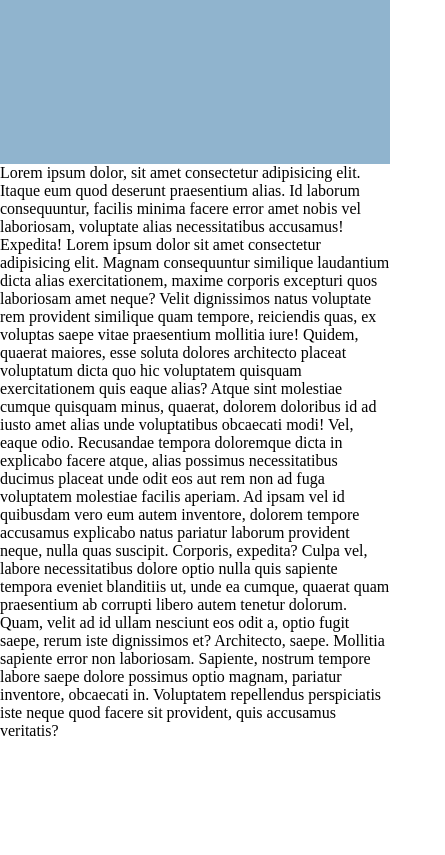
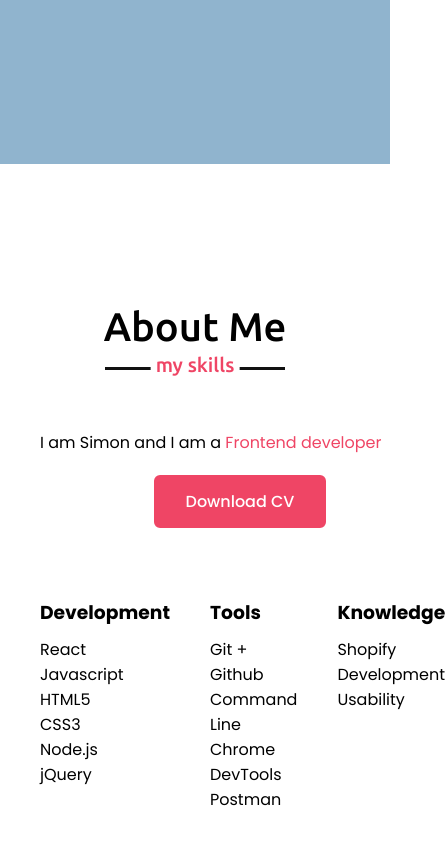
Before and after one commit to sunmengyue/personal-portfolio, a plain HTML site: page index.html in a window 390 px wide. Shown: the part 680-1535 px from the top of the page, 445 px wide, since content can reach past the window. Before the commit the page ends 1420 px from the top, so only its background shows below. Drawn offline with nearby package versions, Linux system fonts and the light colour scheme.

Commit message:
add media query to skills section

```diff
--- a/css/style.css
+++ b/css/style.css
@@ -8,7 +8,7 @@
 }
 
 .max-width {
-  max-width: 1300px;
+  /* max-width: 1300px; */
   padding: 0 80px;
   margin: auto;
 }
@@ -20,6 +20,7 @@
   padding: 30px 0;
   font-family: 'Ubuntu', sans-serif;
   transition: all 0.3s ease;
+  z-index: 99;
 }
 
 .navbar.sticky {
@@ -126,12 +127,119 @@
   background: none;
 }
 
+/* My Skills Section */
+section {
+  padding: 100px 0;
+}
+
+.skills {
+  font-family: 'Poppins', sans-serif;
+}
+
+.skills .title {
+  position: relative;
+  text-align: center;
+  font-size: 40px;
+  font-weight: 500;
+  margin-bottom: 60px;
+  padding-bottom: 20px;
+  font-family: 'Ubuntu', sans-serif;
+}
+
+.skills .title::before {
+  content: '';
+  position: absolute;
+  width: 180px;
+  bottom: 0px;
+  left: 50%;
+  height: 3px;
+  background: #111;
+  transform: translateX(-50%);
+}
+
+.skills .title::after {
+  content: 'my skills';
+  position: absolute;
+  font-size: 20px;
+  bottom: -12px;
+  left: 50%;
+  color: #ef4565;
+  padding: 5px;
+  background: #fff;
+  transform: translate(-50%);
+}
+
+.skills .about-content {
+  display: flex;
+}
+
+.skills .about-content .text {
+  width: 400px;
+  text-align: justify;
+}
+.skills .about-content .text span {
+  color: #ef4565;
+}
+
+.skills .about-content .left {
+  width: 30%;
+}
+
+.skills .about-content .left a {
+  display: inline-block;
+  font-weight: 500;
+  background-color: #ef4565;
+  color: #fff;
+  font-size: 20px;
+  padding: 12px 30px;
+  margin-top: 20px;
+  border-radius: 6px;
+  border: 2px solid #ef4565;
+  transition: all 0.3s ease;
+}
+
+.skills .about-content .text a:hover {
+  color: #ef4565;
+  background: none;
+}
+
+.skills .about-content .right {
+  display: grid;
+  grid-template-columns: 2fr 2fr 1fr;
+}
+
+.skills .about-content .right h3 {
+  margin-bottom: 10px;
+}
+
 /* Responsive media query */
-@media (max-width: 1104px) {
+@media (max-width: 1475px) {
+  .skills .about-content .right {
+    grid-template-columns: 1.75fr 1.75fr 0.9fr;
+    margin-left: 50px;
+  }
+}
+
+@media (max-width: 1300px) {
   .home .max-width {
     margin-left: 0px;
   }
+
+  .skills .about-content {
+    flex-direction: column;
+  }
+  .skills .about-content .left {
+    width: 400px;
+    text-align: center;
+    margin: 0 auto 70px;
+  }
+
+  .skills .about-content .right {
+    grid-template-columns: 1.5fr 1.5fr 0.5fr;
+    margin-left: 0px;
+  }
 }
+
 @media (max-width: 991px) {
   .max-width {
     padding: 0 50px;
@@ -183,6 +291,9 @@
     font-size: 23px;
     padding: 10px 30px;
   }
+  .max-width {
+    max-width: 800px;
+  }
 }
 
 @media (max-width: 690px) {
@@ -199,6 +310,9 @@
   .home .home-content a {
     font-size: 20px;
   }
+  .skills .about-content .left a {
+    font-size: 1rem;
+  }
 }
 @media (max-width: 500px) {
   .home .home-content .text-2 {
@@ -207,4 +321,10 @@
   .home .home-content .text-3 {
     font-size: 27px;
   }
+  .skills .about-content .right {
+    gap: 2.5rem;
+  }
+  .skills .max-width {
+    padding: 40px;
+  }
 } ;
--- a/index.html
+++ b/index.html
@@ -28,8 +28,8 @@
         </div>
         <ul class="menu">
           <li class="nav__item"><a href="#">Home</a></li>
+          <li class="nav__item"><a href="#">My Skills</a></li>
           <li class="nav__item"><a href="#">Projects</a></li>
-          <li class="nav__item"><a href="#">About</a></li>
           <li class="nav__item"><a href="#">Contact</a></li>
         </ul>
         <div class="menu-btn">
@@ -43,39 +43,47 @@
         <div class="home-content">
           <div class="text-1">Hello, my name is</div>
           <div class="text-2">Simon Sun</div>
-          <div class="text-3">And I'm a <span>Frontend developer</span></div>
+          <div class="text-3">I'm a <span>Frontend developer</span></div>
           <a href="#">Hire me</a>
         </div>
       </div>
     </section>
-
-    <p>
-      Lorem ipsum dolor, sit amet consectetur adipisicing elit. Itaque eum quod
-      deserunt praesentium alias. Id laborum consequuntur, facilis minima facere
-      error amet nobis vel laboriosam, voluptate alias necessitatibus accusamus!
-      Expedita! Lorem ipsum dolor sit amet consectetur adipisicing elit. Magnam
-      consequuntur similique laudantium dicta alias exercitationem, maxime
-      corporis excepturi quos laboriosam amet neque? Velit dignissimos natus
-      voluptate rem provident similique quam tempore, reiciendis quas, ex
-      voluptas saepe vitae praesentium mollitia iure! Quidem, quaerat maiores,
-      esse soluta dolores architecto placeat voluptatum dicta quo hic voluptatem
-      quisquam exercitationem quis eaque alias? Atque sint molestiae cumque
-      quisquam minus, quaerat, dolorem doloribus id ad iusto amet alias unde
-      voluptatibus obcaecati modi! Vel, eaque odio. Recusandae tempora
-      doloremque dicta in explicabo facere atque, alias possimus necessitatibus
-      ducimus placeat unde odit eos aut rem non ad fuga voluptatem molestiae
-      facilis aperiam. Ad ipsam vel id quibusdam vero eum autem inventore,
-      dolorem tempore accusamus explicabo natus pariatur laborum provident
-      neque, nulla quas suscipit. Corporis, expedita? Culpa vel, labore
-      necessitatibus dolore optio nulla quis sapiente tempora eveniet blanditiis
-      ut, unde ea cumque, quaerat quam praesentium ab corrupti libero autem
-      tenetur dolorum. Quam, velit ad id ullam nesciunt eos odit a, optio fugit
-      saepe, rerum iste dignissimos et? Architecto, saepe. Mollitia sapiente
-      error non laboriosam. Sapiente, nostrum tempore labore saepe dolore
-      possimus optio magnam, pariatur inventore, obcaecati in. Voluptatem
-      repellendus perspiciatis iste neque quod facere sit provident, quis
-      accusamus veritatis?
-    </p>
+    <section class="skills" id="skills">
+      <div class="max-width">
+        <h2 class="title">About Me</h2>
+        <div class="about-content">
+          <div class="column left">
+            <div class="text">
+              I am Simon and I am a <span>Frontend developer</span>
+            </div>
+            <a href="#">Download CV</a>
+          </div>
+          <div class="column right">
+            <div class="skills-cat">
+              <h3>Development</h3>
+              <div>React</div>
+              <div>Javascript</div>
+              <div>HTML5</div>
+              <div>CSS3</div>
+              <div>Node.js</div>
+              <div>jQuery</div>
+            </div>
+            <div class="skills-cat">
+              <h3>Tools</h3>
+              <div>Git + Github</div>
+              <div>Command Line</div>
+              <div>Chrome DevTools</div>
+              <div>Postman</div>
+            </div>
+            <div class="skills-cat">
+              <h3>Knowledge</h3>
+              <div>Shopify Development</div>
+              <div>Usability</div>
+            </div>
+          </div>
+        </div>
+      </div>
+    </section>
     <script src="index.js"></script>
   </body>
 </html>
--- a/index.js
+++ b/index.js
@@ -1,7 +1,6 @@
 $(document).ready(function () {
   $(window).scroll(function () {
     if (this.scrollY > 20) {
-      console.log('scrolled');
       $('.navbar').addClass('sticky');
     } else {
       $('.navbar').removeClass('sticky');
```
